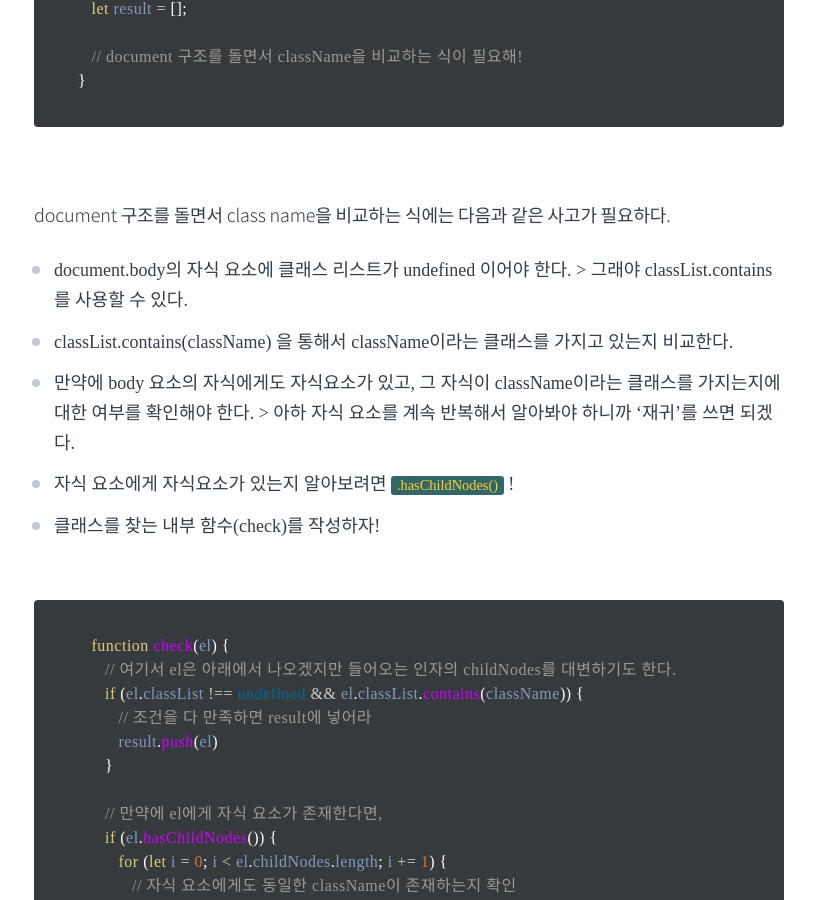
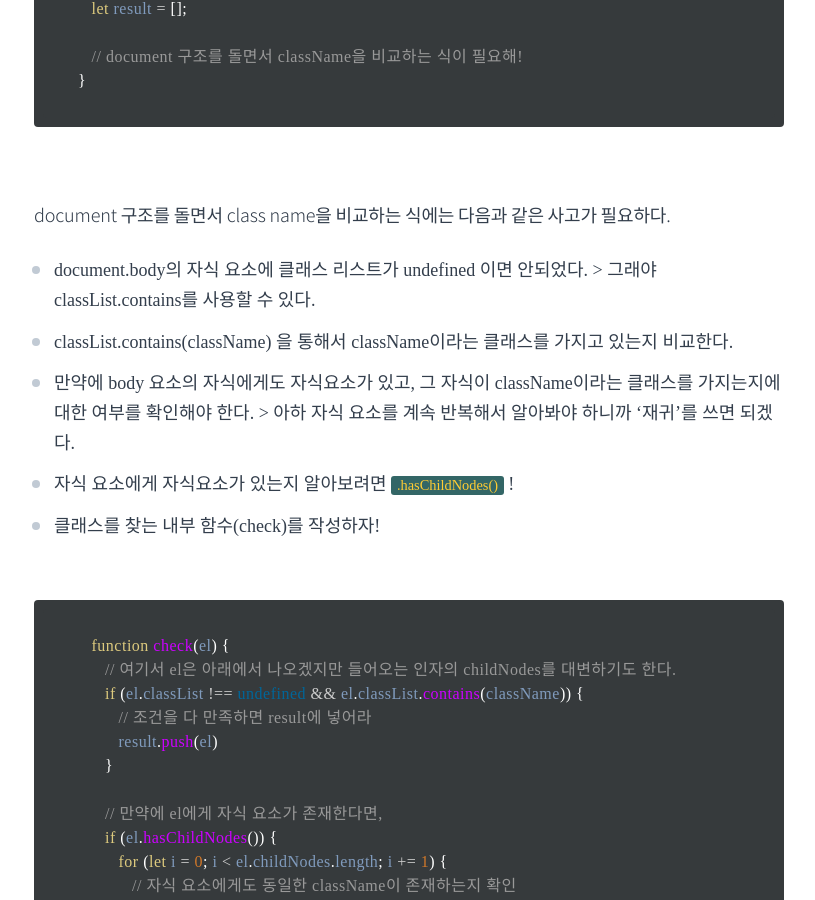
Before and after one commit to hankyeolk/hankyeolk.github.io, a Jekyll site: the page built from javascript/03_과제정리 02.md, in a window 1280 px wide and 900 px high, scrolled down 1059 px. Shown: the whole window, without its empty margins (231-1046 px from the left). Built offline with Jekyll 4.4.1, drawn with Linux system fonts in a browser that asks for light colours; some web fonts are replaced.

Commit message:
Update 03_과제정리 02.md

```diff
--- a/javascript/03_과제정리 02.md
+++ b/javascript/03_과제정리 02.md
@@ -43,7 +43,7 @@
 
 document 구조를 돌면서 class name을 비교하는 식에는 다음과 같은 사고가 필요하다.
 
-- document.body의 자식 요소에 클래스 리스트가 undefined 이어야 한다. > 그래야 classList.contains를 사용할 수 있다.
+- document.body의 자식 요소에 클래스 리스트가 undefined 이면 안되었다. > 그래야 classList.contains를 사용할 수 있다.
 - classList.contains(className) 을 통해서 className이라는 클래스를 가지고 있는지 비교한다.
 - 만약에 body 요소의 자식에게도 자식요소가 있고, 그 자식이 className이라는 클래스를 가지는지에 대한 여부를 확인해야 한다. > 아하 자식 요소를 계속 반복해서 알아봐야 하니까 '재귀'를 쓰면 되겠다.
 - 자식 요소에게 자식요소가 있는지 알아보려면 `.hasChildNodes()` !
```
